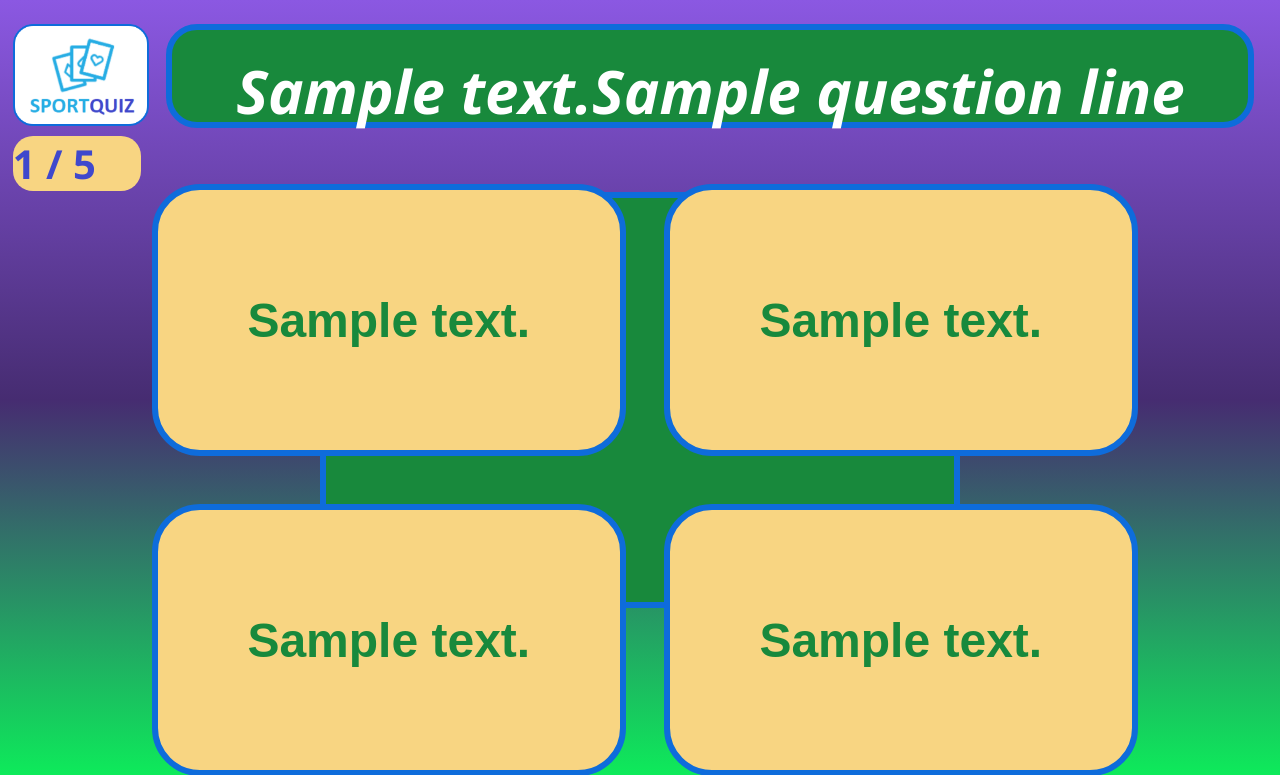
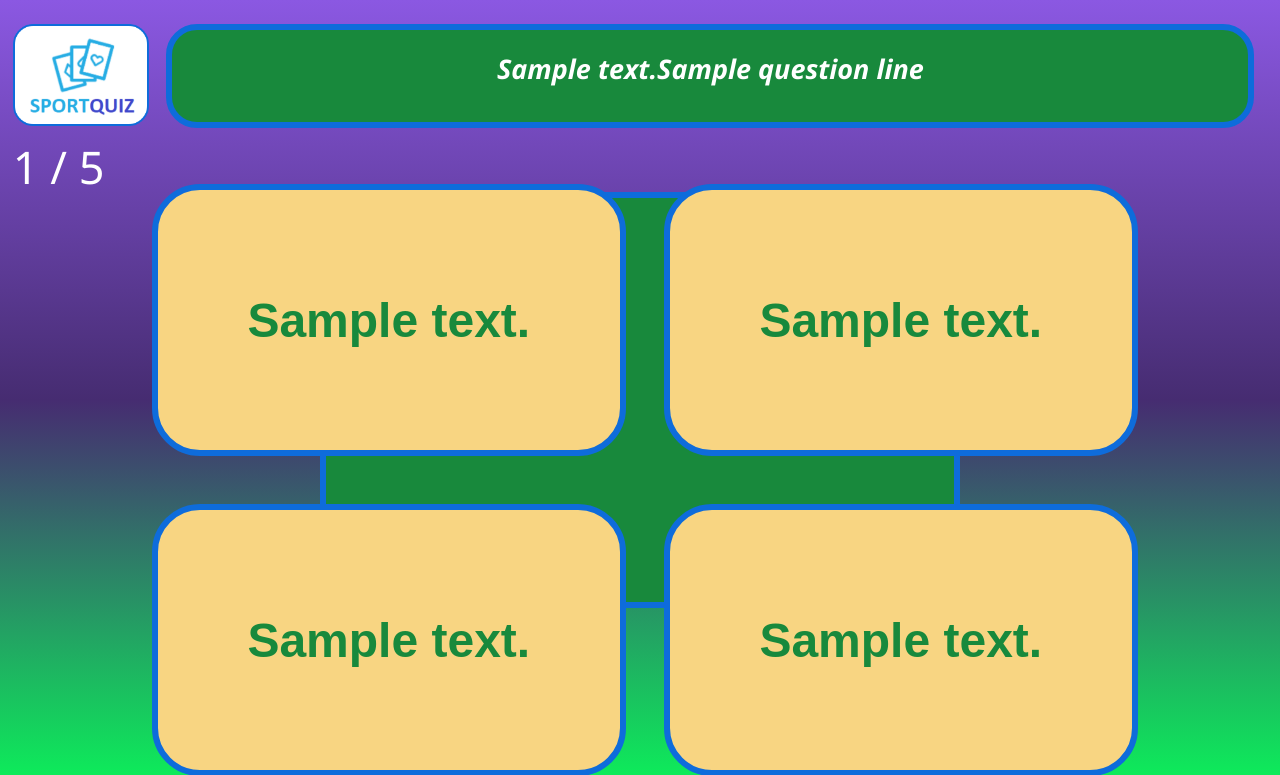
Before and after one commit to Kazan33333/Sports_Quiz_App, a PHP site: template public/views/quiz_sheet.php in a window 1280 px wide. Shown: the top 775 px of the page. Run offline with PHP 8.4, Linux system fonts and the light colour scheme; the template is opened without the code that fills it: most values are stand-ins (such as "Sample title", 1, 10 or a date in 2020).

Commit message:
quiz_sheet

```diff
--- a/public/css/quiz_sheet.css
+++ b/public/css/quiz_sheet.css
@@ -0,0 +1,17 @@
+#i1 {
+    font-size: 27px !important;
+    padding-left: 1.5vw;
+    padding-right: 1.5vw;
+}
+
+.buttons {
+    word-wrap: normal;
+}
+
+.question_no {
+    position: absolute;
+    top: 17vh;
+    left: 1vw;
+    font-size: 45px;
+    font-weight: 500;
+}
--- a/public/views/quiz_sheet.php
+++ b/public/views/quiz_sheet.php
@@ -27,7 +27,7 @@
             <input type="submit" name="answer" value="<?php echo $answer4;?>" id="D">
         </form>
     </div>
-    <div class="button_1">
+    <div class="question_no">
         <?php echo $id;?> / 5
     </div>
 </body>
```
